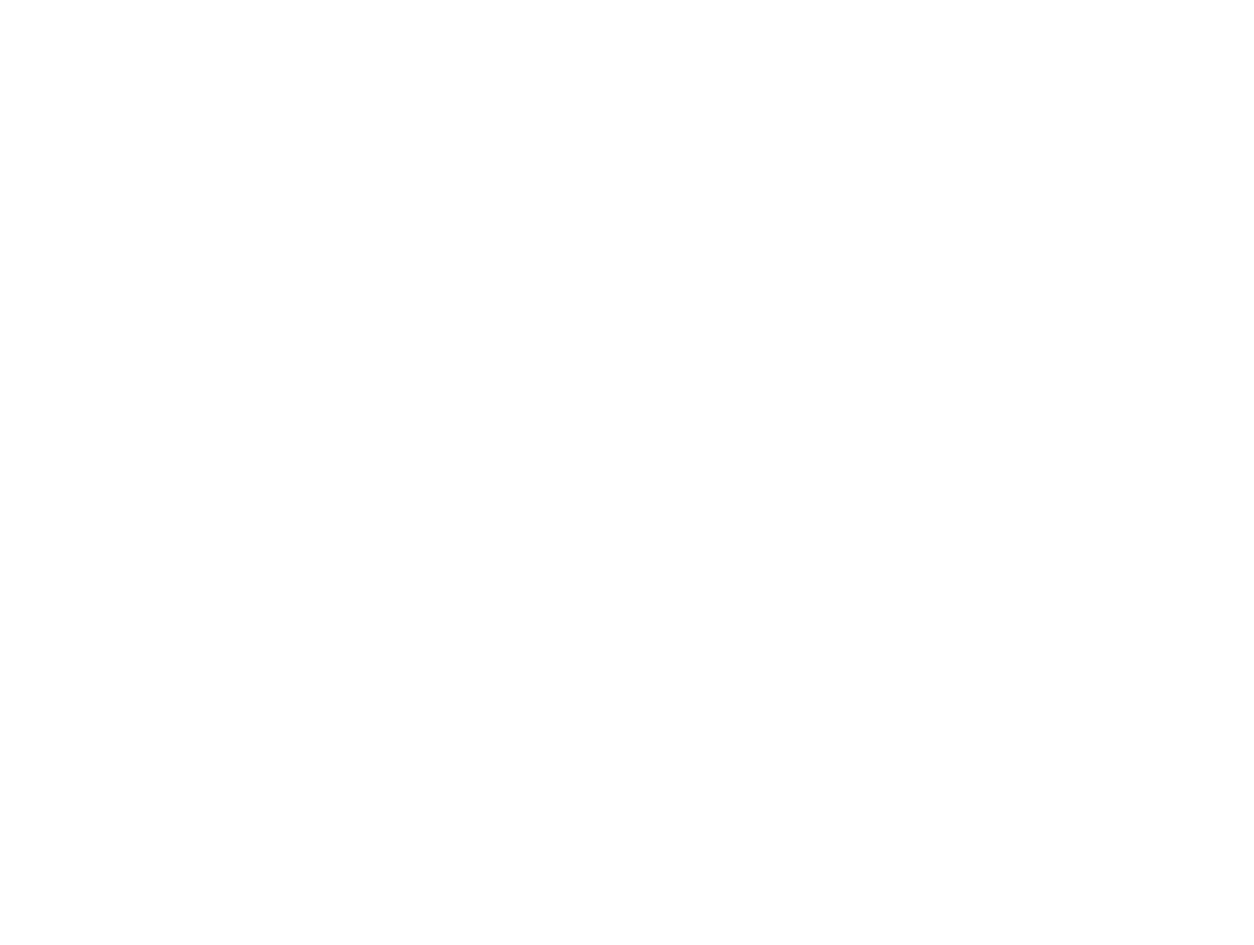
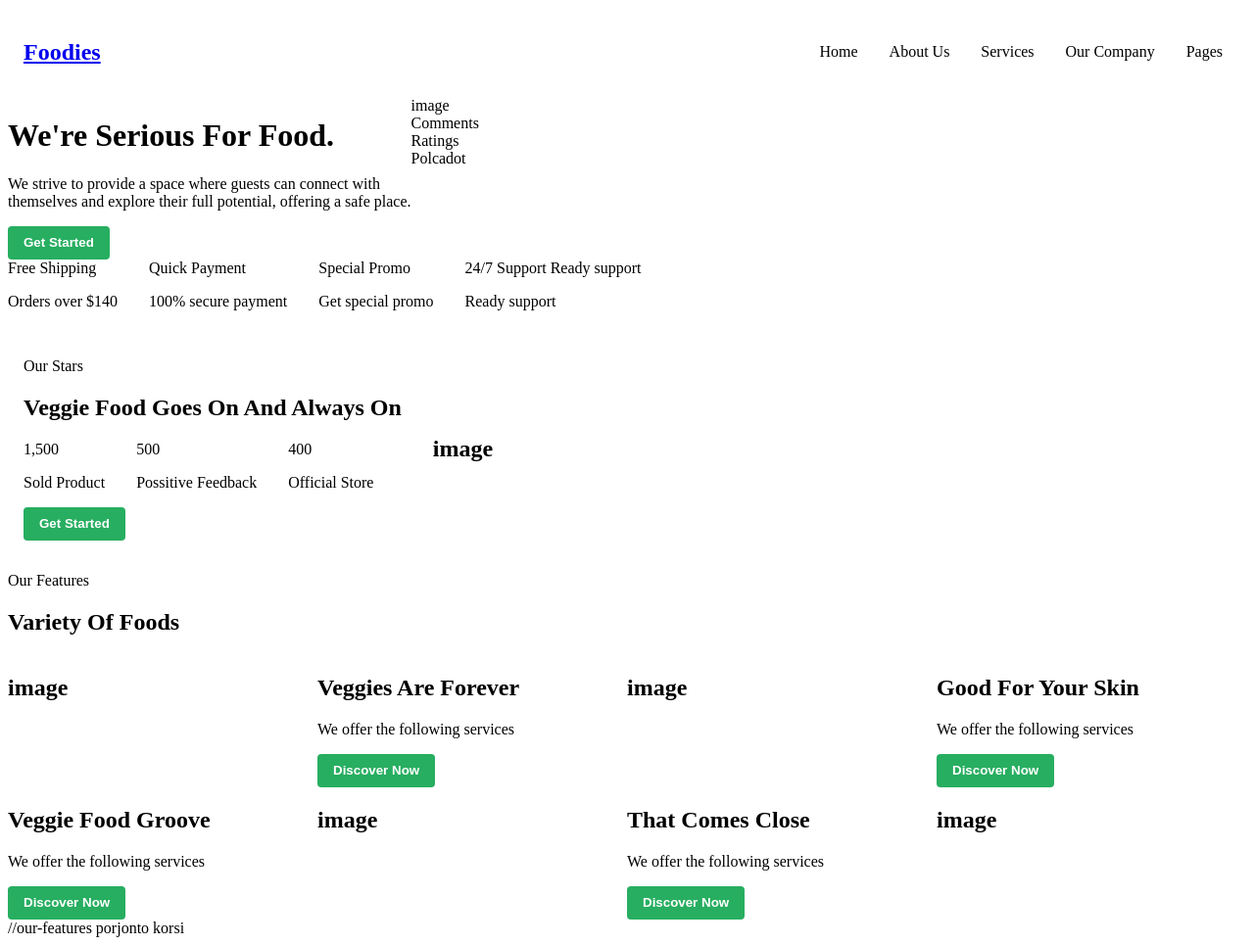
Before and after one commit to leigiel/Assignment-02_HTML-CSS, a plain HTML site: page index.html in a window 1280 px wide. Shown: the whole page at 98% size. Before the commit the page ends 800 px from the top, so only its background shows below. Drawn offline with Linux system fonts and the light colour scheme.

Commit message:
first commit

```diff
--- a/index.html
+++ b/index.html
@@ -6,7 +6,123 @@
     <title>Foodies-Organic Food Store</title>
     <link rel="stylesheet" href="/css/styles.css" />
   </head>
- <body>
+  <body>
+    <header id="hero">
+      <nav class="navbar">
+        <div class="container">
+          <h1><a href="/">Foodies</a></h1>
+        </div>
+        <div class="container" id="navigation">
+          <ul>
+            <li><a href="/">Home</a></li>
+            <li><a href="/about">About Us</a></li>
+            <li><a href="/services">Services</a></li>
+            <li><a href="/company">Our Company</a></li>
+            <li><a href="/pages">Pages</a></li>
+          </ul>
+        </div>
+      </nav>
+      <div class="container" id="hero-content">
+        <div>
+          <div>
+            <h1>We're Serious For Food.</h1>
+          </div>
+          <div>
+            <p>
+              We strive to provide a space where guests can connect with <br />
+              themselves and explore their full potential, offering a safe
+              place.
+            </p>
+            <button class="btn" id="cta-get-started">Get Started</button>
+          </div>
+        </div>
+        <div>
+          <div>image</div>
+          <div>Comments</div>
+          <div>Ratings</div>
+          <div>Polcadot</div>
+        </div>
+      </div>
+    </header>
+    <section id="features">
+      <div id="features-container" class="container">
+        <div>
+          Free Shipping
+          <p>Orders over $140</p>
+        </div>
+        <div>
+          Quick Payment
+          <p>100% secure payment</p>
+        </div>
+        <div>
+          Special Promo
+          <p>Get special promo</p>
+        </div>
+        <div>
+          24/7 Support Ready support
+          <p>Ready support</p>
+        </div>
+      </div>
+    </section>
 
- </body>
+    <section id="our-stars">
+      <div>
+        <div>Our Stars</div>
+        <div><h1>Veggie Food Goes On And Always On</h1></div>
+        <div id="stars-con">
+          <div>
+            1,500
+            <p>Sold Product</p>
+          </div>
+          <div>
+            500
+            <p>Possitive Feedback</p>
+          </div>
+          <div>
+            400
+            <p>Official Store</p>
+          </div>
+        </div>
+        <div><button class="btn">Get Started</button></div>
+      </div>
+      <div><h1>image</h1></div>
+    </section>
+
+    <section id="our-features">
+      <div>
+        <div>Our Features</div>
+        <div><h1>Variety Of Foods</h1></div>
+        <div id="features-con">
+          <div>
+           <h1>image</h1>
+          </div>
+          <div><h1>Veggies Are Forever</h1>
+            <p>We offer the following services</p>
+            <button class="btn">Discover Now</button>
+          </div>
+     <div>
+           <h1>image</h1>
+          </div>
+          <div><h1>Good For Your Skin</h1>
+            <p>We offer the following services</p>
+            <button class="btn">Discover Now</button>
+          </div>
+
+          <div><h1>Veggie Food Groove</h1>
+            <p>We offer the following services</p>
+            <button class="btn">Discover Now</button>
+          </div>
+          <div>
+           <h1>image</h1>
+          </div>
+          <div><h1>That Comes Close</h1>
+            <p>We offer the following services</p>
+            <button class="btn">Discover Now</button>
+          </div>  <div>
+           <h1>image</h1>
+          </div>
+    </section>
+
+    //our-features porjonto korsi
+  </body>
 </html>
```
